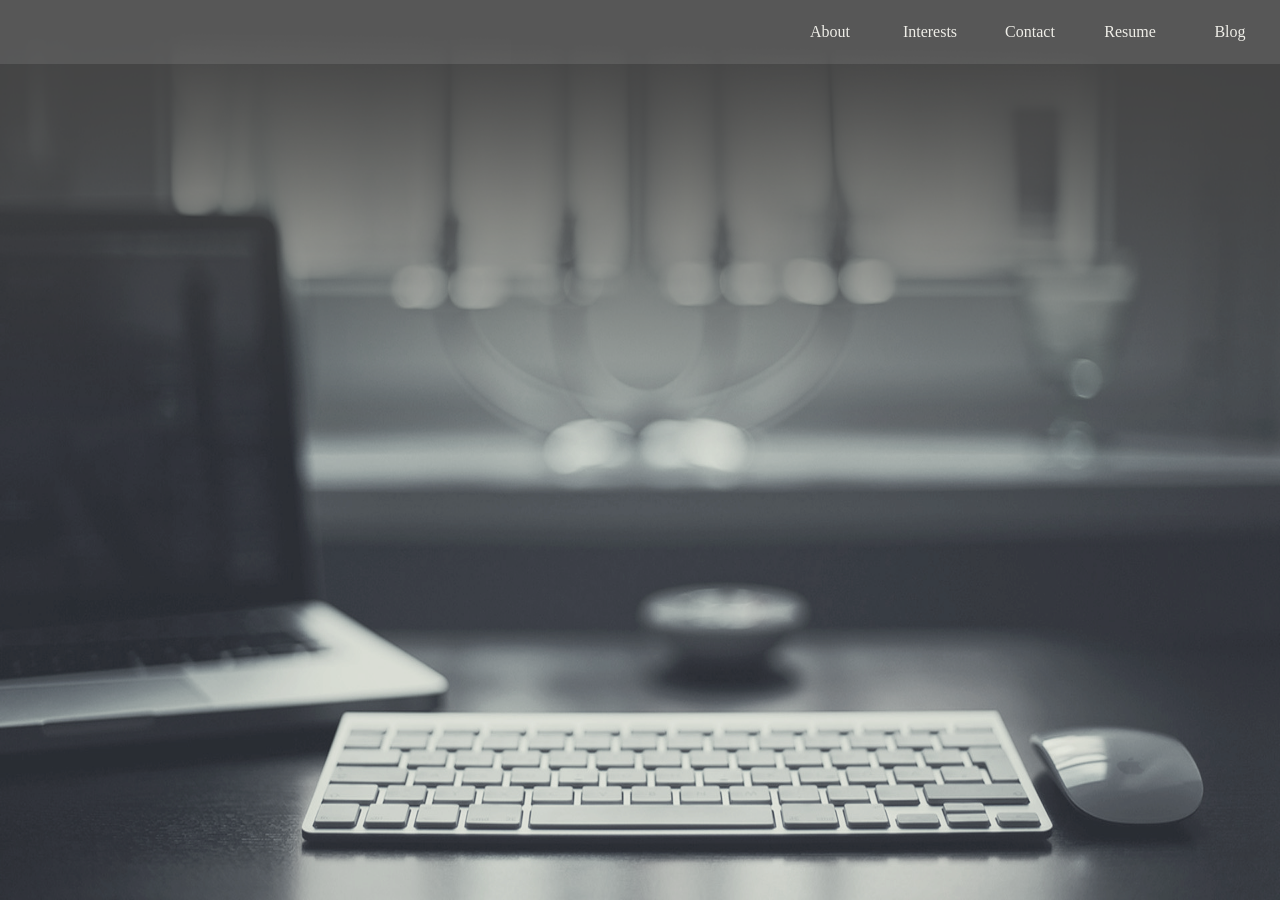
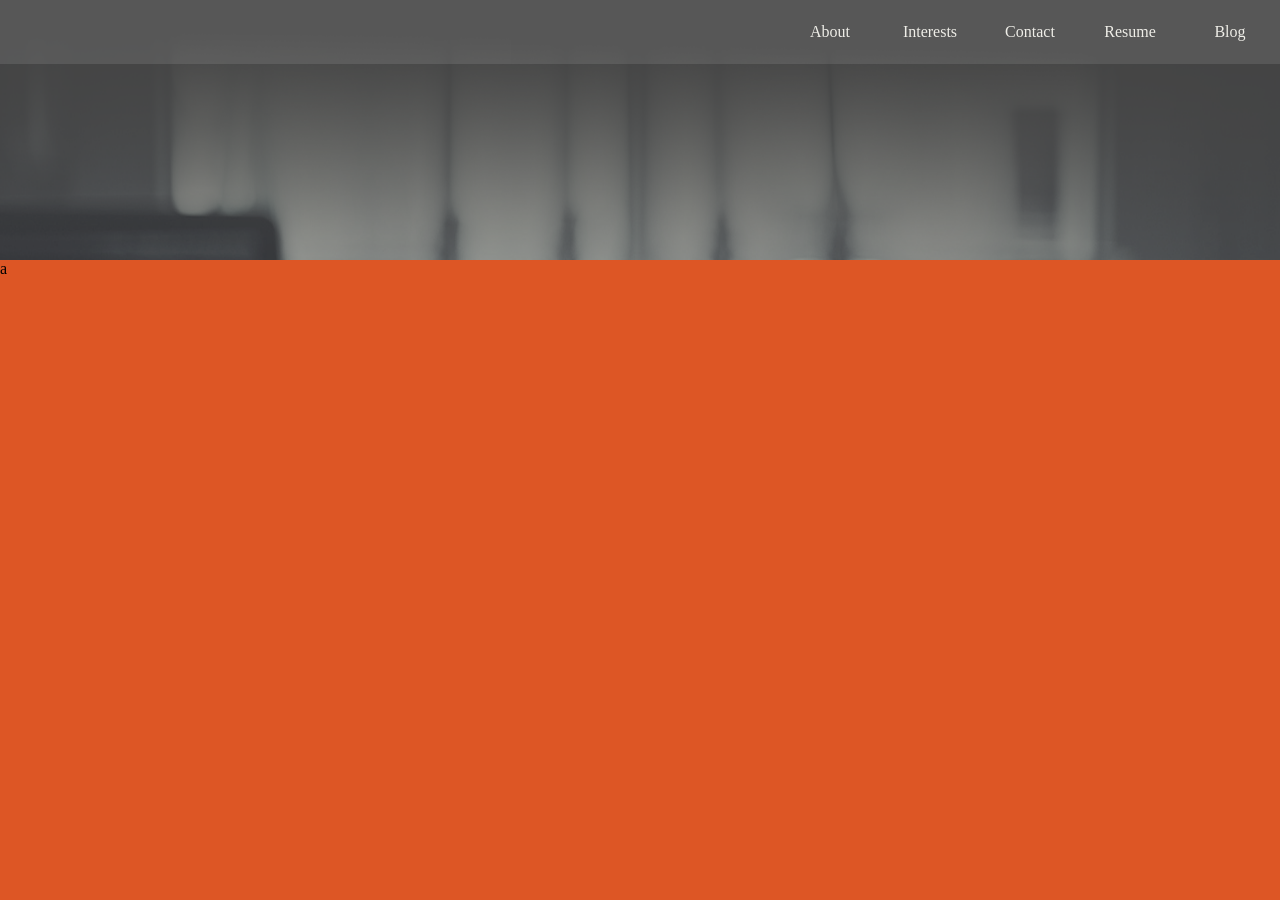
Before and after one commit to c0dzilla/c0dzilla.github.io, a Jekyll site: the page index.html, which Jekyll copies as it is, in a window 1280 px wide and 900 px high, scrolled down 1360 px. Built offline with Jekyll 4.4.1, drawn with Linux system fonts in a browser that asks for light colours; nearby versions of some CDN libraries.

Commit message:
added interests panel

```diff
--- a/_sass/minima.scss
+++ b/_sass/minima.scss
@@ -159,7 +159,7 @@ body {
 .panel_about {
 	position: absolute;
 	top: 100vh;
-	height: 100vh;
+	height: 80vh;
 	width: 100%;
 }
 
@@ -174,3 +174,12 @@ body {
 	font-size: 1.5em;
 	font-family: 'Barlow Semi Condensed', sans-serif;
 }
+
+.panel_interests {
+	position: absolute;
+	z-index: 1;
+	top: 180vh;
+	height: 100vh;
+	background-color: rgb(221, 86, 37);
+	width: 100%;
+}
--- a/index.html
+++ b/index.html
@@ -60,6 +60,10 @@
 
 </div>
 
+<div class = "panel_interests">
+	a
+</div>
+
 </body>
 <script type="text/javascript" src="https://ajax.googleapis.com/ajax/libs/jquery/3.2.1/jquery.min.js"></script>
 <script type="text/javascript" src="./js/main.js"></script>
```
